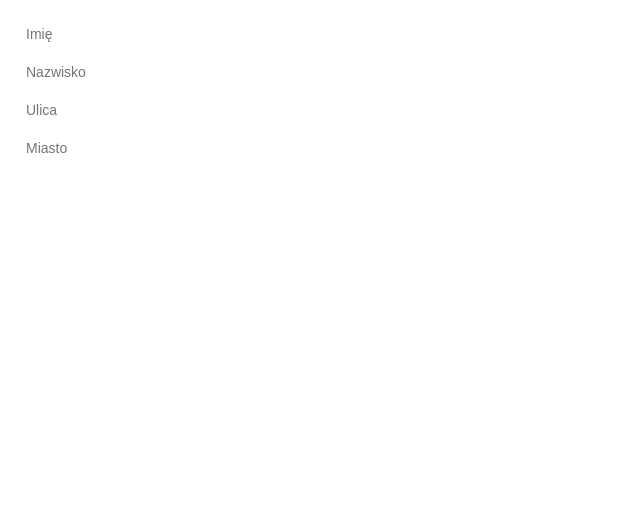
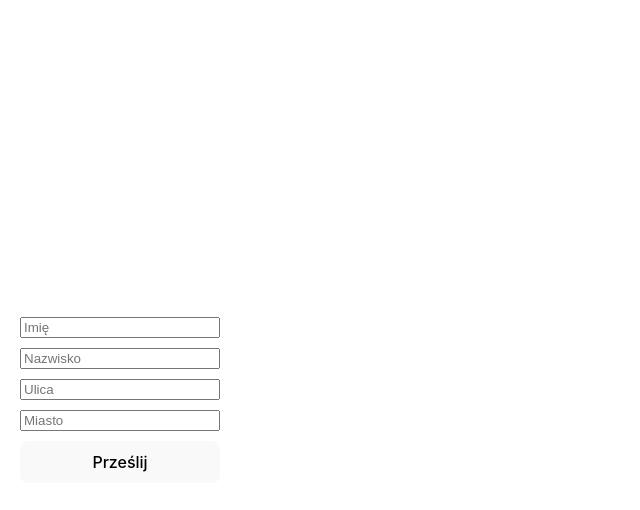
Before and after one commit to SzymeQ-pl/formularz, a React (Vite) app: page / in a window 1280 px wide. Shown: the top 510 px of the page, without its empty margins (0-640 px from the left). Built offline with nearby package versions, Linux system fonts and the light colour scheme.

Commit message:
Update index.css - powrot do podstawowego index.css

```diff
--- a/src/index.css
+++ b/src/index.css
@@ -1,43 +1,64 @@
-body {
-  background-color: white;
-  color: white;
-  font-family: Arial, sans-serif;
-  margin: 0;
-  padding: 0;
+:root {
+  font-family: Inter, system-ui, Avenir, Helvetica, Arial, sans-serif;
+  line-height: 1.5;
+  font-weight: 400;
+  color-scheme: light dark;
+  color: rgba(255, 255, 255, 0.87);
+  background-color: #242424;
+  font-synthesis: none;
+  text-rendering: optimizeLegibility;
+  -webkit-font-smoothing: antialiased;
+  -moz-osx-font-smoothing: grayscale;
 }
 
-form {
-  display: flex;
-  flex-direction: column;
-  gap: 10px;
-  width: 200px;
-  margin: 20px;
+a {
+  font-weight: 500;
+  color: #646cff;
+  text-decoration: inherit;
 }
 
-input,
+
+a:hover {
+  color: #535bf2;
+}
+body {
+  margin: 0;
+  display: flex;
+  place-items: center;
+  min-width: 320px;
+  min-height: 100vh;
+}
+h1 {
+  font-size: 3.2em;
+  line-height: 1.1;
+}
 button {
-  background-color: white;
-  color: white;
-  border: 1px solid white;
-  padding: 5px;
-  font-size: 14px;
+  border-radius: 8px;
+  border: 1px solid transparent;
+  padding: 0.6em 1.2em;
+  font-size: 1em;
+  font-weight: 500;
+  font-family: inherit;
+  background-color: #1a1a1a;
+  cursor: pointer;
+  transition: border-color 0.25s;
 }
-
-button {
-  cursor: pointer;
+button:hover {
+  border-color: #646cff;
 }
-
-table {
-  border-collapse: collapse;
-  margin: 20px;
-  width: 300px;
+button:focus,
+button:focus-visible {
+  outline: 4px auto -webkit-focus-ring-color;
 }
-
-table,
-td {
-  border: 1px solid white;
+@media (prefers-color-scheme: light) {
+  :root {
+    color: #213547;
+    background-color: #ffffff;
+  }
+  a:hover {
+    color: #747bff;
+  }
+  button {
+     background-color: #f9f9f9;
+  }
 }
-
-td {
-  padding: 5px;
-}
```
